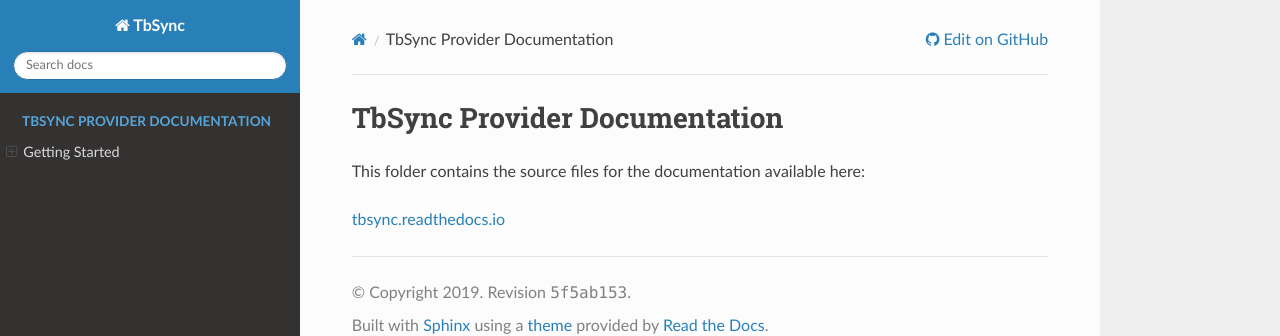
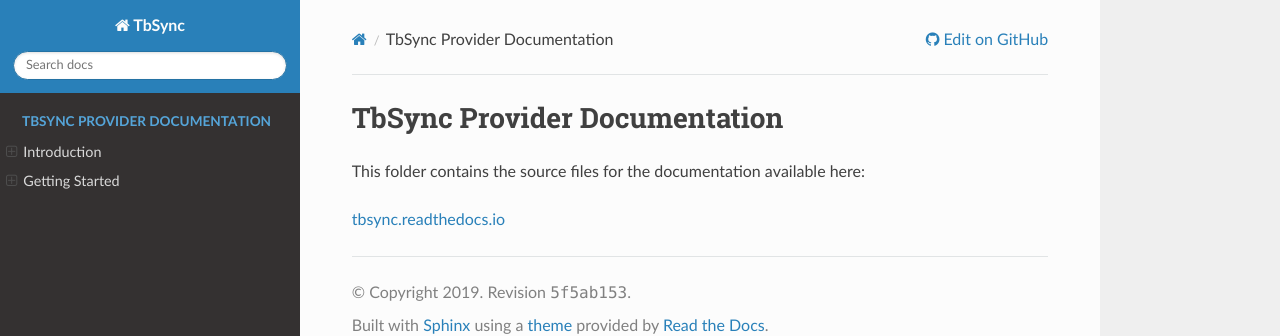
Before and after one commit to jobisoft/Provider-4-TbSync, a Sphinx documentation site: the page built from docs/README.md, in a window 1280 px wide. Shown: the top 336 px of the page. Built offline with Sphinx 7.4.7 and the Read the Docs theme 2.0.0, drawn with Linux system fonts in a browser that asks for light colours; pages that are not in the unit, such as notebooks, are missing from menus.

Commit message:
Update index.rst

```diff
--- a/docs/index.rst
+++ b/docs/index.rst
@@ -1,10 +1,9 @@
-.. include:: intro.rst
 
 .. toctree::
    :caption: TbSync Provider Documentation
    :maxdepth: 4
 
-   intro <Introduction>
+   Introduction <intro>
    getting_started
 
 .. js:autoclass:: Base
```
